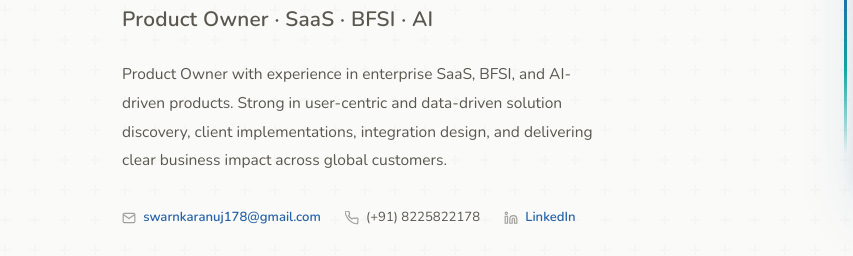
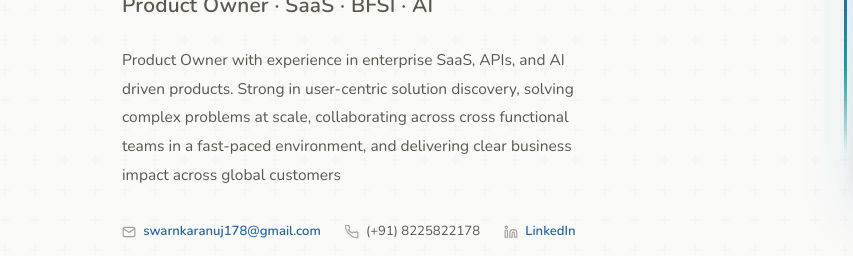
Before and after one commit to AnujSwarnkar178/anuj-portfolio, a plain HTML site: page index.html in a window 1280 px wide. Shown: the part 415-671 px from the top of the page, 0-853 px from the left. Drawn offline with nearby package versions, Linux system fonts and the light colour scheme; a web font is replaced by a local one.

Commit message:
Update index.html

```diff
--- a/index.html
+++ b/index.html
@@ -327,7 +327,7 @@ footer{padding:4rem 0 2rem;border-top:1px solid var(--border);text-align:center;
     <div class="hero-content">
       <h1 class="hero-name reveal reveal-delay-1">Anuj<br/><span class="grad">Swarnkar</span></h1>
       <p class="hero-role reveal reveal-delay-2">Product Owner &middot; SaaS &middot; BFSI &middot; AI</p>
-      <p class="hero-summary reveal reveal-delay-3">Product Owner with experience in enterprise SaaS, BFSI, and AI-driven products. Strong in user-centric and data-driven solution discovery, client implementations, integration design, and delivering clear business impact across global customers.</p>
+      <p class="hero-summary reveal reveal-delay-3">Product Owner with experience in enterprise SaaS, APIs, and AI driven products. Strong in user-centric solution discovery, solving complex problems at scale, collaborating across cross functional teams in a fast-paced environment, and delivering clear business impact across global customers</p>
 
       <div class="hero-contact-cta reveal reveal-delay-3">
         <div class="contact-strip">
```
